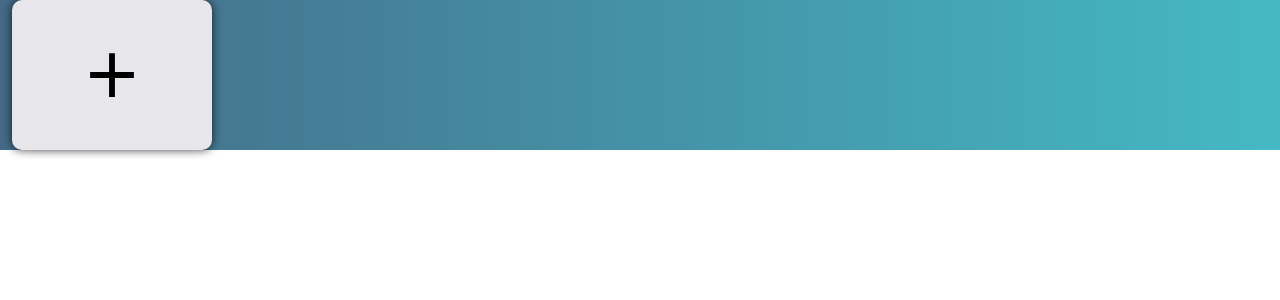
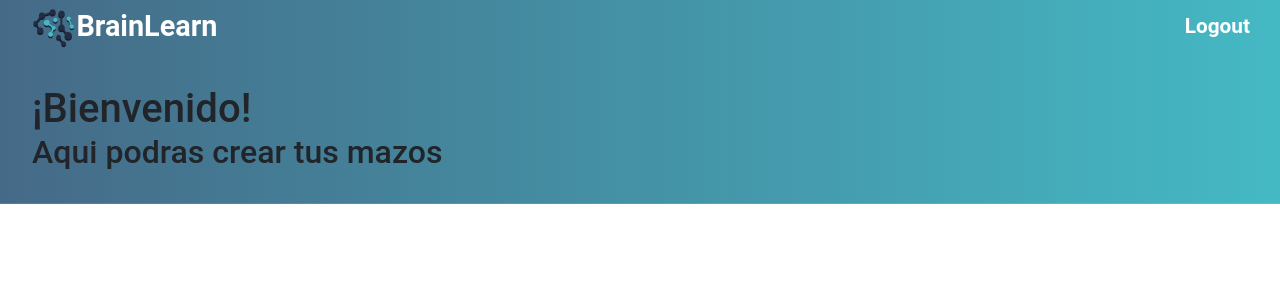
Before and after one commit to fercho111/BrainLearn, a React (Create React App) app in the folder brainlearn-front/: page /deckList in a window 1280 px wide. Shown: the top 300 px of the page. Built offline with nearby package versions, Linux system fonts and the light colour scheme.

Commit message:
arreglitos

```diff
--- a/brainlearn-front/src/App.js
+++ b/brainlearn-front/src/App.js
@@ -1,5 +1,5 @@
 
-import {BrowserRouter,Route, Routes} from 'react-router-dom';
+import {BrowserRouter,Navigate,Route, Routes} from 'react-router-dom';
 import Home from './pages/Home';
 import Login from './pages/Login';
 import SignUp from './pages/SingUp';
@@ -11,8 +11,7 @@ function App() {
   return (
     <BrowserRouter>
       <Routes>
-        <Route index element={<Login/>}/>
-        <Route path="/" element={<Login/>}/>
+        <Route index element={<Navigate to="/home"/>}/>
         <Route path="/home" element={<Home/>}/>
         <Route path="/login" element={<Login/>}/>
         <Route path="/signup" element={<SignUp/>}/>
--- /dev/null
+++ b/brainlearn-front/src/components/Navbar.js
@@ -0,0 +1,30 @@
+import Rsf from "../images/Logo RsF (1).svg"
+import { Link } from "react-router-dom";
+
+function NavBar() {
+  return (
+    <>
+      <section id="nav-bar">
+        <nav className="navbar navbar-expand-sm bg-body-tertiary navbar-light">
+          <div className="container-fluid">
+            <div className="navbar-brand" href="#"><img src={Rsf} alt="" />BrainLearn</div>
+            <button className="navbar-toggler" type="button" data-bs-toggle="collapse" data-bs-target="#navbarNav"
+              aria-controls="navbarNav" aria-expanded="false" aria-label="Toggle navigation">
+              <i className="fa-solid fa-bars" style={{ color: '#fff' }}></i>
+            </button>
+            <div className="collapse navbar-collapse" id="navbarNav">
+              <ul className="navbar-nav ms-auto">
+                <li className="nav-item">
+                  <Link to="/deckList" className="nav-link">Logout</Link>
+                </li>
+              </ul>
+            </div>
+          </div>
+        </nav>
+
+      </section>
+    </>
+  );
+}
+
+export default NavBar;
--- /dev/null
+++ b/brainlearn-front/src/components/NavbarHome.js
@@ -0,0 +1,43 @@
+import Rsf from "../images/Logo RsF (1).svg"
+import { Link } from "react-router-dom";
+
+function NavBar() {
+  return (
+    <>
+      <section id="nav-bar">
+        <nav className="navbar navbar-expand-lg bg-body-tertiary navbar-light">
+          <div className="container-fluid">
+            <div className="navbar-brand" href="#"><img src={Rsf} alt="" />BrainLearn</div>
+            <button className="navbar-toggler" type="button" data-bs-toggle="collapse" data-bs-target="#navbarNav"
+              aria-controls="navbarNav" aria-expanded="false" aria-label="Toggle navigation">
+              <i className="fa-solid fa-bars" style={{ color: '#fff' }}></i>
+            </button>
+            <div className="collapse navbar-collapse" id="navbarNav">
+              <ul className="navbar-nav ms-auto">
+                <li className="nav-item">
+                  <a className="nav-link" aria-current="page" href="#banner">Home</a>
+                </li>
+                <li className="nav-item">
+                  <a className="nav-link" href="#activeRecall">About</a>
+                </li>
+                <li className="nav-item">
+                  <a className="nav-link" href="#footer">Contact</a>
+                </li>
+                <div className="vl"></div>
+                <li className="nav-item">
+                  <Link to="/login" className="nav-link">Login</Link>
+                </li>
+                <li className="nav-item">
+                  <Link to="/signup" className="nav-link">Sign Up</Link>
+                </li>
+              </ul>
+            </div>
+          </div>
+        </nav>
+
+      </section>
+    </>
+  );
+}
+
+export default NavBar;
--- a/brainlearn-front/src/pages/DeckList.css
+++ b/brainlearn-front/src/pages/DeckList.css
@@ -1,10 +1,26 @@
+.body{
+    display: flex;
+    flex-direction: column;
+    font-family: 'Roboto', sans-serif;
+
+
+}
+
+.texto{
+    display: flex;
+    flex-direction: column;
+    justify-content:flex-start;
+    align-items: flex-start;
+    margin: 1rem;
+    padding: 2rem;
+}
 .container{
     display: flex;
     flex-direction: row;
     align-items:flex-start;
     justify-content:flex-start;
     flex-wrap: wrap;
-    gap: 20px;
+    gap: 1.25rem;
 
 }
 
--- a/brainlearn-front/src/pages/DeckList.js
+++ b/brainlearn-front/src/pages/DeckList.js
@@ -2,6 +2,8 @@ import Mazo from '../components/Mazo';
 import './DeckList.css';
 import { useState } from 'react';
 import MazoCrearDialog from '../components/MazoCrearDialog';
+import NavBar from '../components/Navbar';
+
 
 
 
@@ -33,7 +35,19 @@ function DeckList() {
 
 
     return (
-    <div className="container" >
+        <div className="body">
+            <NavBar/>
+            <div className="texto">
+                <h1>¡Bienvenido!</h1>
+                <h2>Aqui podras crear tus mazos</h2>
+            </div>
+
+
+        </div>
+    );
+}
+export default DeckList;
+{/* <div className="container" >
             <MazoCrearDialog  modal_title={"Crear Mazo"} className_icon="boton_crear mazo" submit_text="Crear" onSubmit={agregarMazo} />
                 {decks.map((deck) => (
                     <Mazo className="mazo"
@@ -47,7 +61,4 @@ function DeckList() {
                     />
                 ))}
 
-    </div>
-    );
-}
-export default DeckList;
+            </div> */}
--- a/brainlearn-front/src/pages/Home.js
+++ b/brainlearn-front/src/pages/Home.js
@@ -5,6 +5,7 @@ import Rsf from "../images/Logo RsF (1).svg"
 import StudyGirl from "../images/StudyGirl.svg"
 import activeRecall from "../images/activeRecall.svg"
 import { useNavigate } from 'react-router-dom';
+import NavBar from "../components/NavbarHome";
 
 
 function Home() {
@@ -34,39 +35,7 @@ function Home() {
 
   return (
     <>
-      <section id="nav-bar">
-        <nav className="navbar navbar-expand-lg bg-body-tertiary navbar-light">
-          <div className="container-fluid">
-            <div className="navbar-brand" href="#"><img src={Rsf} alt="" />BrainLearn</div>
-            <button className="navbar-toggler" type="button" data-bs-toggle="collapse" data-bs-target="#navbarNav"
-              aria-controls="navbarNav" aria-expanded="false" aria-label="Toggle navigation">
-              <i className="fa-solid fa-bars" style={{ color: '#fff' }}></i>
-            </button>
-            <div className="collapse navbar-collapse" id="navbarNav">
-              <ul className="navbar-nav ms-auto">
-                <li className="nav-item">
-                  <a className="nav-link" aria-current="page" href="#banner">Home</a>
-                </li>
-                <li className="nav-item">
-                  <a className="nav-link" href="#activeRecall">About</a>
-                </li>
-                <li className="nav-item">
-                  <a className="nav-link" href="#footer">Contact</a>
-                </li>
-                <div className="vl"></div>
-                <li className="nav-item">
-                  <Link to="/login" className="nav-link">Login</Link>
-                </li>
-                <li className="nav-item">
-                  <Link to="/signup" className="nav-link">Sign Up</Link>
-                </li>
-              </ul>
-            </div>
-          </div>
-        </nav>
-
-      </section>
-
+      <NavBar />
       <button onClick={handleLogout}>Cerrar Sesión</button>
 
       <section id="banner">
--- a/brainlearn-front/src/pages/ListaCartas.js
+++ b/brainlearn-front/src/pages/ListaCartas.js
@@ -1,12 +1,18 @@
 import React from 'react'
 import Carta from '../components/Carta';
 import CrearCartaDialog from '../components/CrearCartaDialog';
+import './ListaCartas.css';
+import NavBar from '../components/Navbar';
+
 
 export default function ListaCartas() {
   return (
-    <div className='container'>
-        <CrearCartaDialog/>
-        <Carta res="respuesta" pre="pregunta"/>
+    <div >
+      <NavBar/>
+      <div className='container'>
+          <CrearCartaDialog/>
+          <Carta res="respuesta" pre="pregunta"/>
+      </div>
     </div>
   )
 }
```
Also changed, not shown: brainlearn-front/src/pages/ListaCartas.css (added). Lines whose indentation alone changed are shown as unchanged.
